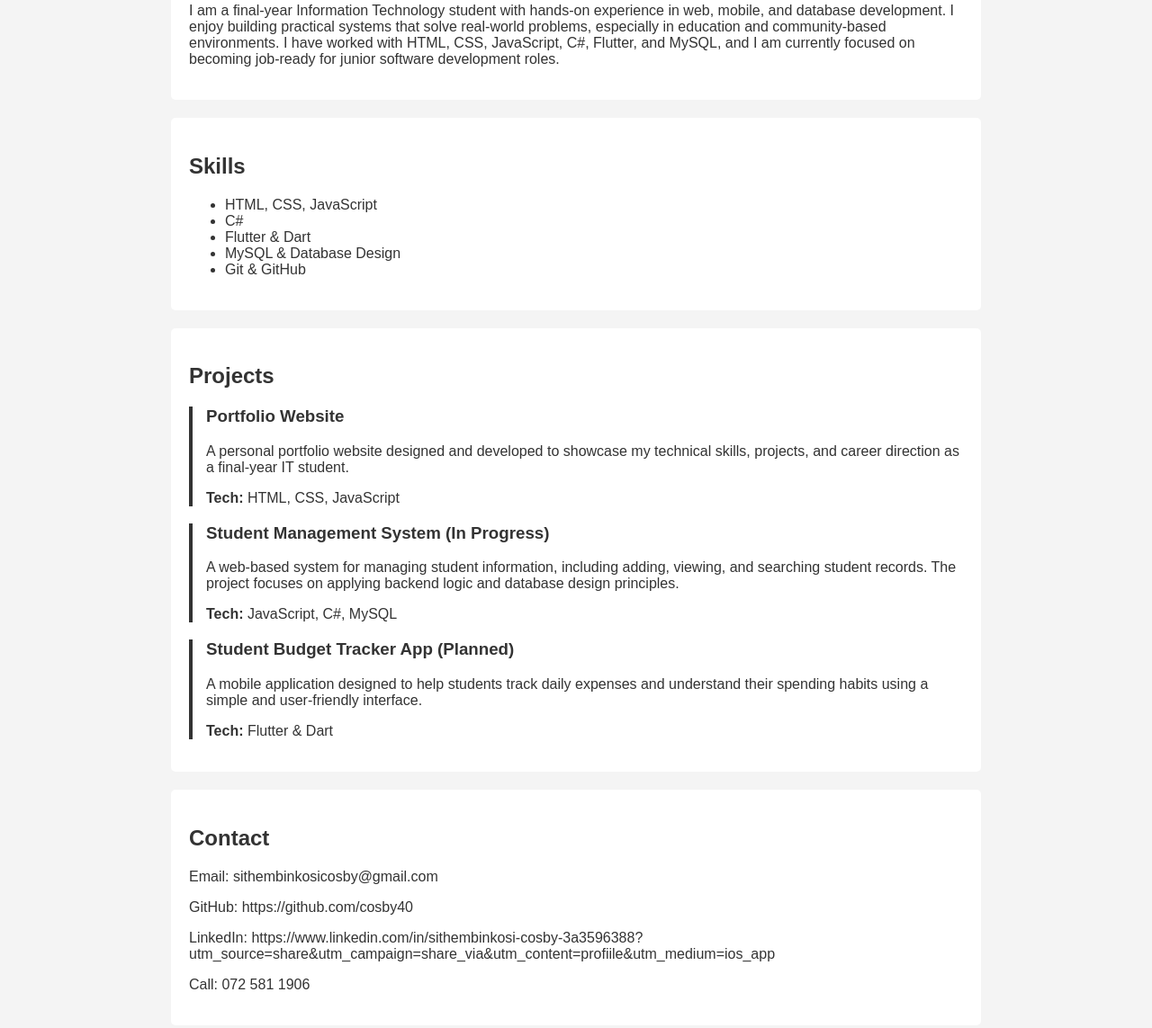
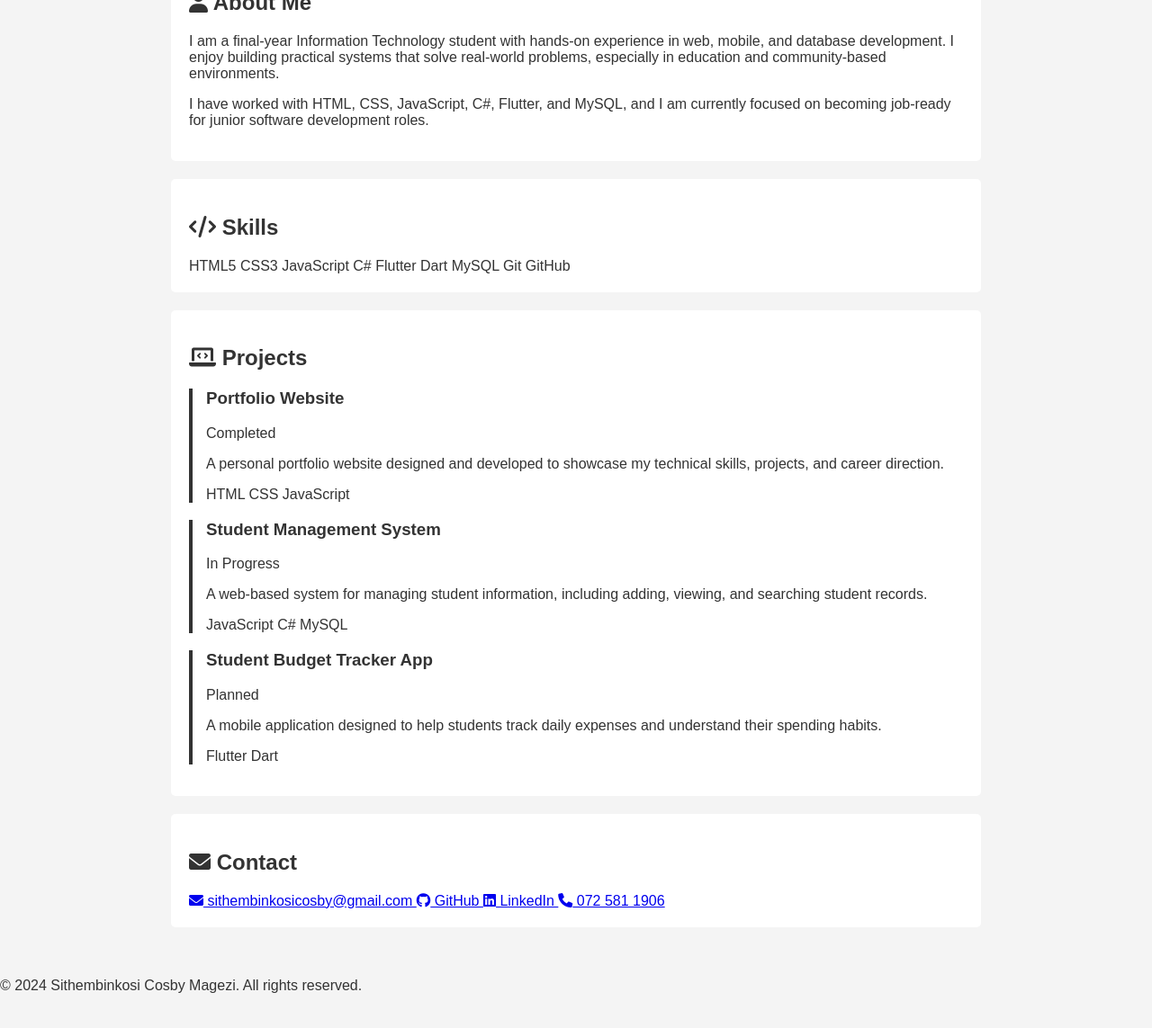
Before and after one commit to Cosby40/portfolio, a plain HTML site: page index.html in a window 1280 px wide. Shown: the part 277-1420 px from the top of the page at 90% size. After the commit the page ends 1398 px from the top, so only its background shows below. Drawn offline with Linux system fonts and the light colour scheme.

Commit message:
Revamp index.html with improved structure and styles
Updated the title and added Google Fonts and Font Awesome for improved styling. Enhanced the structure of the header, sections, and contact information for better presentation.

```diff
--- a/index.html
+++ b/index.html
@@ -3,14 +3,21 @@
 <head>
   <meta charset="UTF-8" />
   <meta name="viewport" content="width=device-width, initial-scale=1.0" />
-  <title>Cosby Magezi | Portfolio</title>
+  <title>Cosby Magezi | IT Student & Developer</title>
   <link rel="stylesheet" href="style.css" />
+  <!-- Add Google Fonts for better typography -->
+  <link href="https://fonts.googleapis.com/css2?family=Inter:wght@400;500;600;700&display=swap" rel="stylesheet">
+  <!-- Add Font Awesome for icons -->
+  <link rel="stylesheet" href="https://cdnjs.cloudflare.com/ajax/libs/font-awesome/6.0.0/css/all.min.css">
 </head>
 <body>
 
 <header>
+  <div class="header-content">
     <h1>Sithembinkosi Cosby Magezi</h1>
-  <p>Final-year IT Student | Junior Software Developer (Web, Mobile & Databases)</p>
+    <p class="subtitle">Final-year IT Student | Junior Software Developer</p>
+    <p class="focus">Web · Mobile · Databases</p>
+  </div>
 
   <nav>
     <a href="#about">About</a>
@@ -21,67 +28,93 @@
 </header>
 
 <main>
-  <section id="about">
-    <h2>About Me</h2>
+  <section id="about" class="card">
+    <h2><i class="fas fa-user"></i> About Me</h2>
     <p>
       I am a final-year Information Technology student with hands-on experience in
       web, mobile, and database development. I enjoy building practical systems that
       solve real-world problems, especially in education and community-based environments.
+    </p>
+    <p>
       I have worked with HTML, CSS, JavaScript, C#, Flutter, and MySQL, and I am currently
       focused on becoming job-ready for junior software development roles.
     </p>
   </section>
 
-  <section id="skills">
-    <h2>Skills</h2>
-    <ul>
-      <li>HTML, CSS, JavaScript</li>
-      <li>C#</li>
-      <li>Flutter & Dart</li>
-      <li>MySQL & Database Design</li>
-      <li>Git & GitHub</li>
-    </ul>
+  <section id="skills" class="card">
+    <h2><i class="fas fa-code"></i> Skills</h2>
+    <div class="skills-grid">
+      <span class="skill-tag">HTML5</span>
+      <span class="skill-tag">CSS3</span>
+      <span class="skill-tag">JavaScript</span>
+      <span class="skill-tag">C#</span>
+      <span class="skill-tag">Flutter</span>
+      <span class="skill-tag">Dart</span>
+      <span class="skill-tag">MySQL</span>
+      <span class="skill-tag">Git</span>
+      <span class="skill-tag">GitHub</span>
+    </div>
   </section>
 
-  <section id="projects">
-    <h2>Projects</h2>
+  <section id="projects" class="card">
+    <h2><i class="fas fa-laptop-code"></i> Projects</h2>
 
     <div class="project">
       <h3>Portfolio Website</h3>
-  <p>
-    A personal portfolio website designed and developed to showcase my technical
-    skills, projects, and career direction as a final-year IT student.
-  </p>
-  <p><strong>Tech:</strong> HTML, CSS, JavaScript</p>
+      <p class="project-status">Completed</p>
+      <p>A personal portfolio website designed and developed to showcase my technical skills, projects, and career direction.</p>
+      <div class="project-tech">
+        <span>HTML</span>
+        <span>CSS</span>
+        <span>JavaScript</span>
+      </div>
     </div>
 
     <div class="project">
-  <h3>Student Management System (In Progress)</h3>
-  <p>
-    A web-based system for managing student information, including adding,
-    viewing, and searching student records. The project focuses on applying
-    backend logic and database design principles.
-  </p>
-  <p><strong>Tech:</strong> JavaScript, C#, MySQL</p>
+      <h3>Student Management System</h3>
+      <p class="project-status in-progress">In Progress</p>
+      <p>A web-based system for managing student information, including adding, viewing, and searching student records.</p>
+      <div class="project-tech">
+        <span>JavaScript</span>
+        <span>C#</span>
+        <span>MySQL</span>
+      </div>
     </div>
 
     <div class="project">
-  <h3>Student Budget Tracker App (Planned)</h3>
-  <p>
-    A mobile application designed to help students track daily expenses and
-    understand their spending habits using a simple and user-friendly interface.
-  </p>
-  <p><strong>Tech:</strong> Flutter & Dart</p>
+      <h3>Student Budget Tracker App</h3>
+      <p class="project-status planned">Planned</p>
+      <p>A mobile application designed to help students track daily expenses and understand their spending habits.</p>
+      <div class="project-tech">
+        <span>Flutter</span>
+        <span>Dart</span>
+      </div>
     </div>
   </section>
 
-  <section id="contact">
-    <h2>Contact</h2>
-    <p>Email: sithembinkosicosby@gmail.com</p>
-    <p>GitHub: https://github.com/cosby40</p>
-    <p>LinkedIn: https://www.linkedin.com/in/sithembinkosi-cosby-3a3596388?utm_source=share&utm_campaign=share_via&utm_content=profiile&utm_medium=ios_app</p>
-    <p>Call: 072 581 1906</p>
+  <section id="contact" class="card">
+    <h2><i class="fas fa-envelope"></i> Contact</h2>
+    <div class="contact-links">
+      <a href="mailto:sithembinkosicosby@gmail.com" class="contact-item">
+        <i class="fas fa-envelope"></i> sithembinkosicosby@gmail.com
+      </a>
+      <a href="https://github.com/cosby40" target="_blank" class="contact-item">
+        <i class="fab fa-github"></i> GitHub
+      </a>
+      <a href="https://www.linkedin.com/in/sithembinkosi-cosby-3a3596388" target="_blank" class="contact-item">
+        <i class="fab fa-linkedin"></i> LinkedIn
+      </a>
+      <a href="tel:+2725811906" class="contact-item">
+        <i class="fas fa-phone"></i> 072 581 1906
+      </a>
+    </div>
   </section>
 </main>
+
+<footer>
+  <p>© 2024 Sithembinkosi Cosby Magezi. All rights reserved.</p>
+</footer>
+
+<script src="script.js"></script>
 </body>
 </html>
```
Lines whose indentation alone changed are shown as unchanged.
